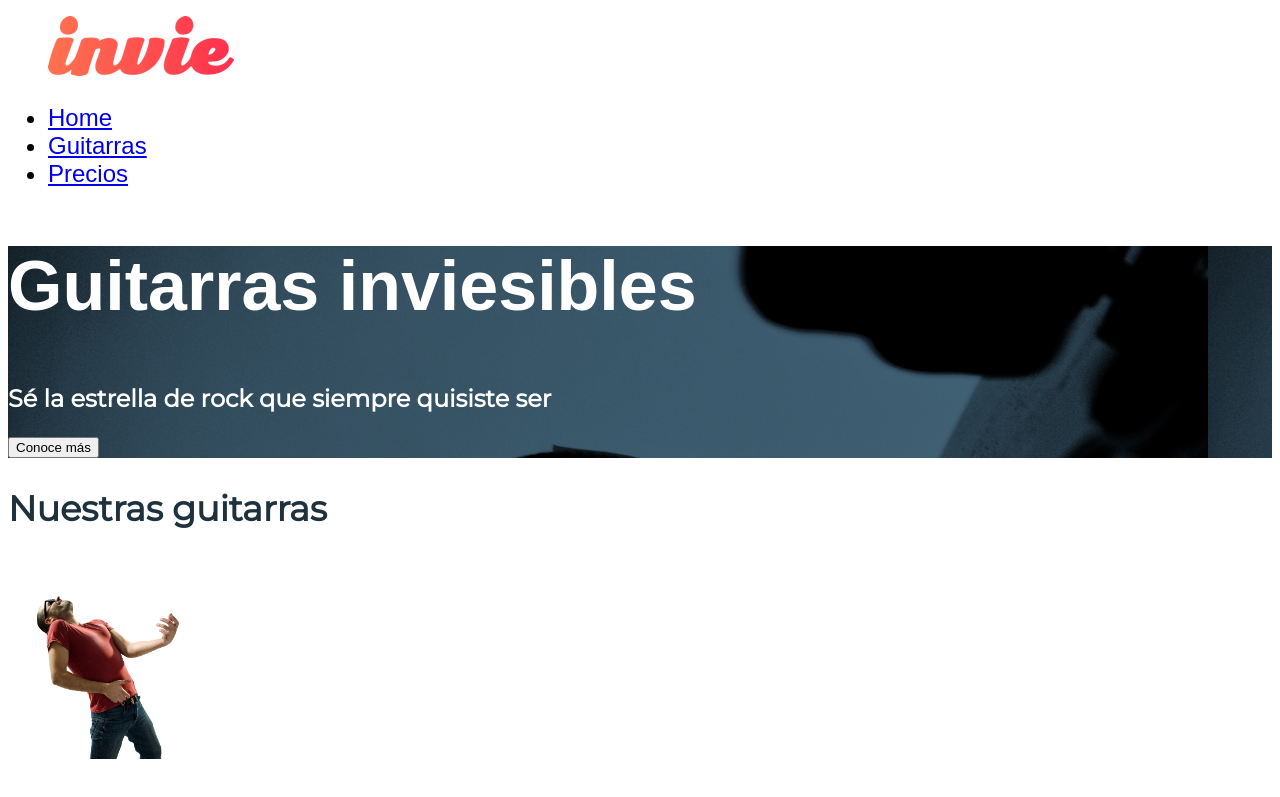
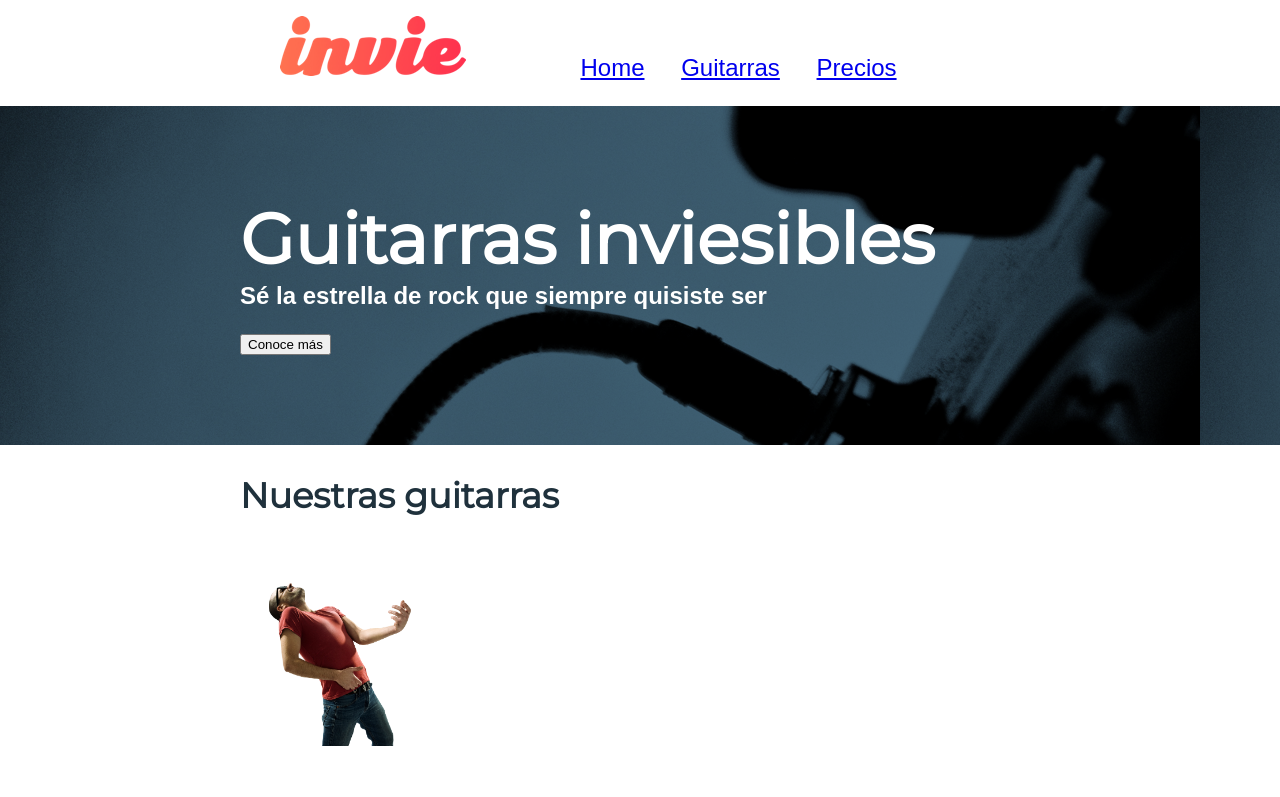
Before and after one commit to jcolorado19/invie, a plain HTML site: page index.html in a window 1280 px wide. Shown: the top 797 px of the page. Drawn offline with Linux system fonts and the light colour scheme; a web font is replaced by a local one.

Commit message:
Dandole estilo a las cajas y centrando el contenido

```diff
--- a/index.html
+++ b/index.html
@@ -7,7 +7,7 @@
     <link rel="stylesheet" href="css/main.css">
   </head>
   <body>
-    <header class="header"> <!-- header -->
+    <header class="header container"> <!-- header -->
       <figure class="header__logotipo"><!-- logotipo -->
         <img src="images/invie.png" alt="Imagen logotipo" width="186px" height="60px">
       </figure>
@@ -20,14 +20,16 @@
       </nav>
     </header>
     <section class="portada"> <!-- portada -->
+      <div class="container">
         <!-- titulo -->
         <h1 class="portada__title">Guitarras inviesibles</h1>
         <!-- resume -->
         <h3 class="portada__subtitle">Sé la estrella de rock que siempre quisiste ser</h3>
         <!-- boton -->
         <button class="portada__button" type="button" name="button">Conoce más</button>
+      </div>
     </section>
-    <section id="guitarras" class="guitarras"> <!-- guitarras -->
+    <section id="guitarras" class="guitarras container"> <!-- guitarras -->
       <!-- título -->
       <h2 class="guitarras__title">Nuestras guitarras</h2>
       <!-- guitarra 1 -->
--- a/sass/guitarras.scss
+++ b/sass/guitarras.scss
@@ -8,6 +8,7 @@
   &__article{
     &__title{
       font-size: 50px;
+      margin-bottom: 20px;
     }
   }
 }
--- a/sass/header.scss
+++ b/sass/header.scss
@@ -1,5 +1,15 @@
 .header{
+  &__logotipo{
+    display: inline-block;
+  }
   &__menu{
     font-size: 24px;
+    display: inline-block;
+    & .menu{
+      &__item{
+        display: inline-block;
+        margin-left: 30px;
+      }
+    }
   }
 }
--- a/sass/main.scss
+++ b/sass/main.scss
@@ -3,8 +3,12 @@
 @import "portada";
 @import "guitarras";
 
-// font-family: 'Montserrat', sans-serif;
-
 body{
+  margin: 0;
   font-family: 'Allerta', sans-serif;
 }
+
+.container{
+  width: 800px;
+  margin: auto;
+}
--- a/sass/portada.scss
+++ b/sass/portada.scss
@@ -1,11 +1,17 @@
 .portada{
   background-image: url('../images/background.png');
   color: #fff;
+  padding: 20px;
   &__title{
+    font-family: 'Montserrat', sans-serif;
     font-size: 70px;
+    margin: 70px 0 0 0;
   }
   &__subtitle{
-    font-family: 'Montserrat', sans-serif;
     font-size: 24px;
+    margin-top: 0;
+  }
+  &__button{
+    margin-bottom: 70px;
   }
 }
```
Also changed, not shown: css/main.css, 1 other file. Lines whose indentation alone changed are shown as unchanged.
